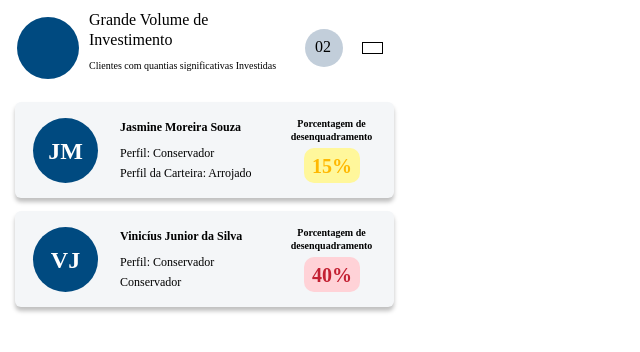
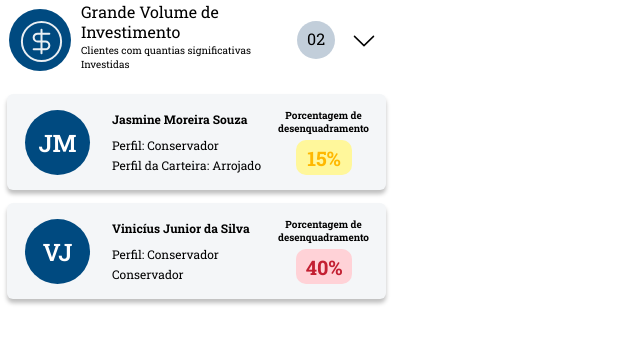
Before and after one commit to iwsmimsantos/ponds_bruna, a plain HTML site: page index.html in a window 1280 px wide. Shown: the whole page, without its empty margins (0-640 px from the left). Drawn offline with Linux system fonts and the light colour scheme.

Commit message:
feat: deixa o código mais fidedigno ao layout

```diff
--- a/index.html
+++ b/index.html
@@ -1,4 +1,24 @@
 <!DOCTYPE html>
+<html>
+  <head>
+    <meta charset="UTF-8" />
+    <title>Painel de Investimentos</title>
+    <!-- Importando a fonte Roboto Slab do Google Fonts -->
+    <link
+      href="https://fonts.googleapis.com/css2?family=Roboto+Slab:wght@300;400;500;600;700&display=swap"
+      rel="stylesheet"
+    />
+    <style>
+      body {
+        margin: 0;
+        font-family: "Roboto Slab", serif;
+      }
+      * {
+        font-family: "Roboto Slab", serif;
+      }
+    </style>
+  </head>
+  <body>
     <div
       style="
         width: 392px;
@@ -33,13 +53,14 @@
             style="
               width: 39.17px;
               height: 39.17px;
-          left: 3.92px;
-          top: 3.92px;
+              left: 0.5px;
+              top: 1.62px;
               position: absolute;
               outline: 2px var(--Cinza-Claro-(cor-terciária), #eaeff3) solid;
-          outline-offset: -1px;
             "
-      ></div>
+          >
+            <img src="src/dinheiro_incon.svg" alt="Ícone de dinheiro" />
+          </div>
           <div
             style="
               width: 15.67px;
@@ -134,6 +155,7 @@
           overflow: hidden;
         "
       >
+        <img src="src/dropdown_icon.svg" alt="Ícone de dinheiro" />
         <div
           style="
             width: 19px;
@@ -141,7 +163,6 @@
             left: 9.5px;
             top: 13.88px;
             position: absolute;
-        outline: 1.5px black solid;
             outline-offset: -0.75px;
           "
         ></div>
@@ -487,3 +508,5 @@
         </div>
       </div>
     </div>
+  </body>
+</html>
```
Also changed, not shown: src/dinheiro_incon.svg (added), src/dropdown_icon.svg (added). Lines whose indentation alone changed are shown as unchanged.
